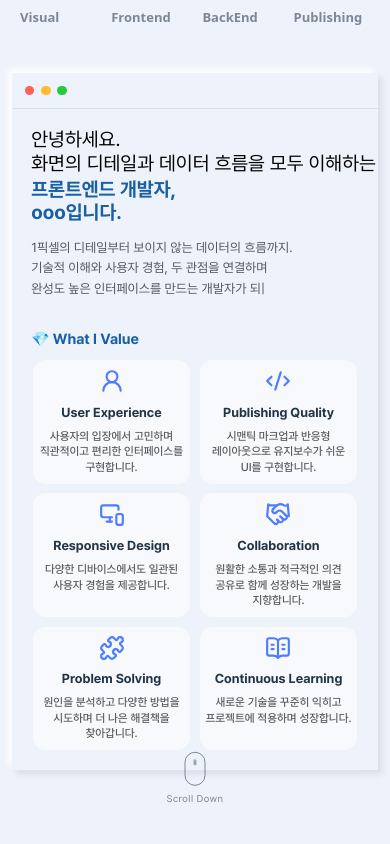
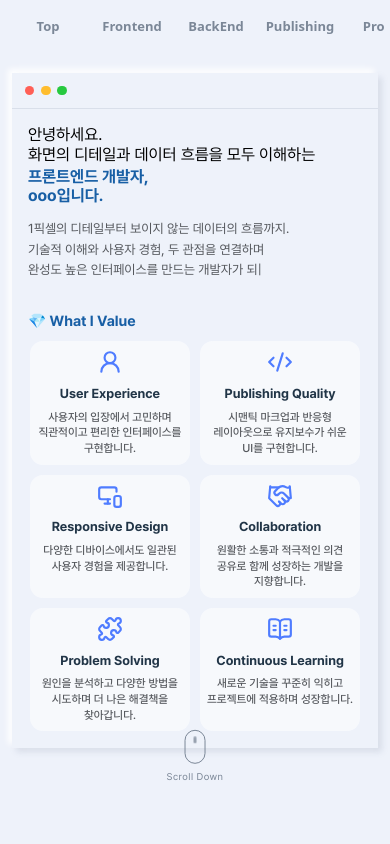
Before and after one commit to san-deul/portfolio22, a React (Vite) app: page / in a window 390 px wide. Shown: the top 844 px of the page. Built offline with nearby package versions, Linux system fonts and the light colour scheme.

Commit message:
반응형수정작업중

```diff
--- a/src/components/Visual.jsx
+++ b/src/components/Visual.jsx
@@ -190,7 +190,7 @@ const ConArea = styled.div`
     flex-direction  :column ;
     align-items: flex-start;
     gap:0rem;
-    padding: 1.5rem 1.5rem;
+    padding: 1.25rem 1.25rem;
 
   }
 
@@ -232,7 +232,7 @@ const Txt1 = styled.div`
     }
   }
   @media ${({ theme }) => theme.device.mobile} {
-    font-size: 1.5rem;;
+    font-size: 1.25rem;;
     p{
       margin-top:0.2rem;
     }
--- a/src/components/common/Footer.jsx
+++ b/src/components/common/Footer.jsx
@@ -78,6 +78,9 @@ const FooterWrap = styled.div`
     height: auto;
     padding: 1.6rem;
   }
+  @media ${({ theme }) => theme.device.mobile} {
+    padding:1rem;
+  }
 `;
 
 const FooterText = styled.p`
@@ -97,4 +100,8 @@ const FooterText = styled.p`
     white-space: pre-wrap;
     color:blue;
   }
+  @media ${({ theme }) => theme.device.mobile} {
+    font-size: 1.2rem;
+
+  }
 `;
--- a/src/components/common/Header.jsx
+++ b/src/components/common/Header.jsx
@@ -3,11 +3,11 @@ import styled, { useTheme } from "styled-components";
 import { Swiper, SwiperSlide, } from "swiper/react";
 
 const menus = [
-  { label: "Visual", id: "visual" },
+  { label: "Top", id: "visual" },
   { label: "Frontend", id: "frontend" },
   { label: "BackEnd", id: "backend" },
   { label: "Publishing", id: "publishing" },
-  { label: "About Me", id: "about" },
+  { label: "Profile", id: "about" },
 ];
 
 const nm = {
@@ -103,25 +103,20 @@ export default function Header() {
   };
 
   return (
-    /*
-    <HeaderWrap $scrolled={scrolled}>
-      <Nav>
-        {menus.map((menu) => (
-          <NavItem key={menu.id} $active={active === menu.id}>
-            <button type="button" onClick={() => handleScrollTo(menu.id)}>
-              {menu.label}
-            </button>
-          </NavItem>
-        ))}
-      </Nav>
-    </HeaderWrap>
-    */
+
     <HeaderWrap $scrolled={scrolled}>
       <Nav $isMobile={isMobile}>
         {isMobile ? (
-          <Swiper spaceBetween={5} slidesPerView={4.2}>
+          <Swiper slidesPerView={4.5} >
             {menus.map((menu) => (
-              <SwiperSlide key={menu.id} style={{ width: "auto" }}>
+              <SwiperSlide key={menu.id}
+                style={{
+                  width: "auto",
+                  display: "flex",
+                  justifyContent: "center",
+                  alignItems: "center"
+                }}
+              >
                 <NavItem $active={active === menu.id}>
                   <button type="button" onClick={() => handleScrollTo(menu.id)}>
                     {menu.label}
@@ -180,7 +175,7 @@ const Nav = styled.ul`
   gap: 22px;
 
   list-style: none;
-  @media ${({ theme }) => theme.device.mobile } {
+  @media ${({ theme }) => theme.device.mobile} {
 
     padding:0 6px;
   }
```
